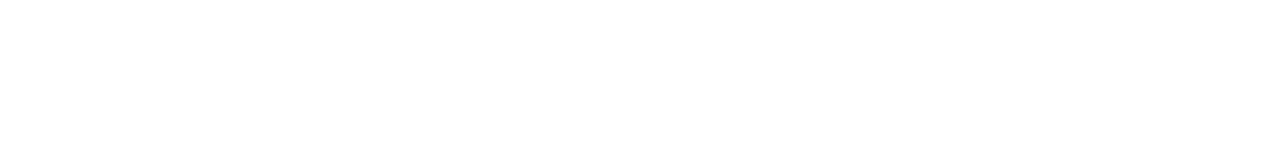
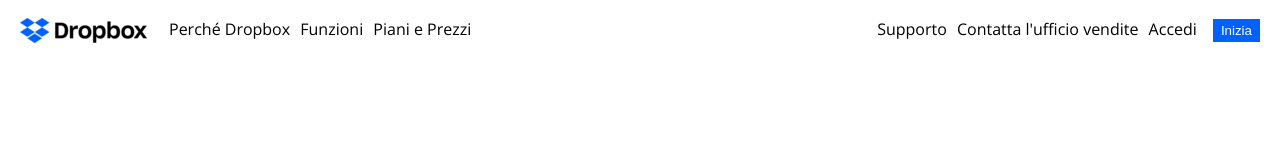
Before and after one commit to sofiacottone/htmlcss-dropbox, a plain HTML site: page index.html in a window 1280 px wide. Drawn offline with nearby package versions, Linux system fonts and the light colour scheme.

Commit message:
feat: add header

```diff
--- a/index.html
+++ b/index.html
@@ -20,7 +20,40 @@
 </head>
 
 <body>
-    <header></header>
+    <header class="flexbox">
+        <div class="h-left flexbox">
+            <div class="logo"><img src="img/logo-small.png" alt=""></div>
+            <nav>
+                <ul>
+                    <li>
+                        <a href="#">Perché Dropbox</a>
+                    </li>
+                    <li>
+                        <a href="#">Funzioni</a>
+                    </li>
+                    <li>
+                        <a href="#">Piani e Prezzi</a>
+                    </li>
+                </ul>
+            </nav>
+        </div>
+        <div class="h-right flexbox">
+            <nav>
+                <ul>
+                    <li>
+                        <a href="#">Supporto</a>
+                    </li>
+                    <li>
+                        <a href="#">Contatta l'ufficio vendite</a>
+                    </li>
+                    <li>
+                        <a href="#">Accedi</a>
+                    </li>
+                </ul>
+            </nav>
+            <button class="btn btn-blue">Inizia</button>
+        </div>
+    </header>
     <main></main>
     <footer></footer>
 </body>
--- a/style.css
+++ b/style.css
@@ -1,5 +1,16 @@
 /* #region RESET */
-:root {}
+/*-------------
+    debug
+--------------- */
+body * {
+    /* border: 0.5px solid red; */
+}
+
+
+:root {
+    --light-blue: #b4d0e7;
+    --blue-btn: #0061ff;
+}
 
 * {
     margin: 0;
@@ -9,9 +20,10 @@
 
 img {
     max-width: 100%;
+    display: block;
 }
 
-/*
+
 a {
     text-decoration: none;
     color: inherit;
@@ -20,13 +32,13 @@ a {
 li {
     list-style: none;
     display: inline-block;
-} */
+}
 
 /* #endregion  */
 /* #region GENERAL */
 body {
     scroll-behavior: smooth;
-    font-family: "Roboto", sans-serif;
+    font-family: "Open Sans", sans-serif;
 }
 
 .flexbox {
@@ -36,9 +48,60 @@ body {
 /*----------------
     buttons
 ------------------*/
+.btn {
+    padding: 4px 8px;
+    cursor: pointer;
+    background-color: transparent;
+    border: none;
+}
+
+.btn-blue {
+    background-color: var(--blue-btn);
+    color: #fff;
+}
+
+.btn-white {
+    background-color: #fff;
+    color: #000;
+}
+
+.btn-medium {
+    width: 225px;
+    height: 40px;
+}
+
+.btn-large {
+    width: 240px;
+    height: 40px;
+}
 
 /* #endregion  */
 /* #region HEADER */
+header {
+    justify-content: space-between;
+    max-height: 80px;
+    align-items: center;
+    padding: 10px 0;
+    overflow: auto;
+}
+
+.h-left,
+.h-right {
+    align-items: center;
+    gap: 16px;
+    margin: 0 20px;
+}
+
+header nav li {
+    padding: 8px 0;
+    margin-left: 6px;
+    border-bottom: 2px solid #fff;
+    /* !!!check font-size: clamp(); */
+}
+
+header nav li:hover {
+    border-bottom: 2px solid #000;
+}
 
 /* #endregion  */
 /* #region MAIN */
```
Also changed, not shown: img/logo-small.png (added).
